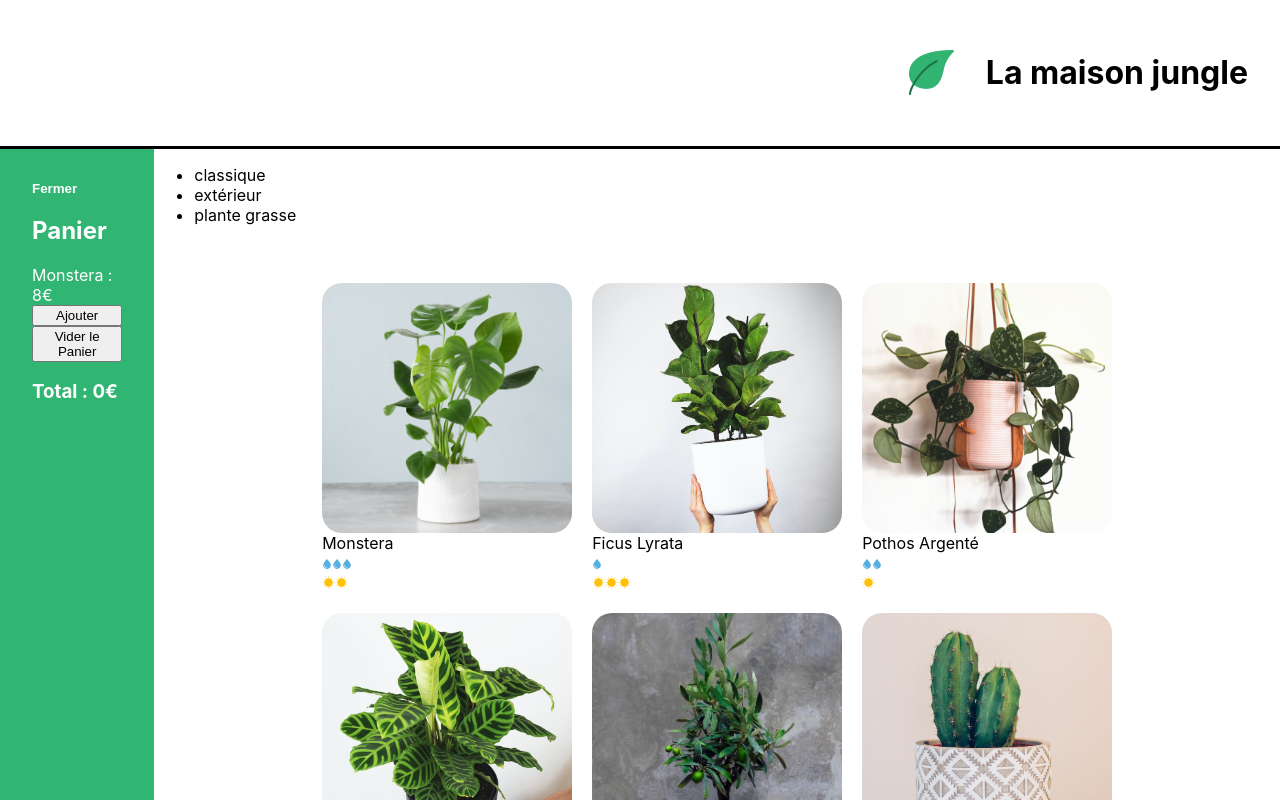
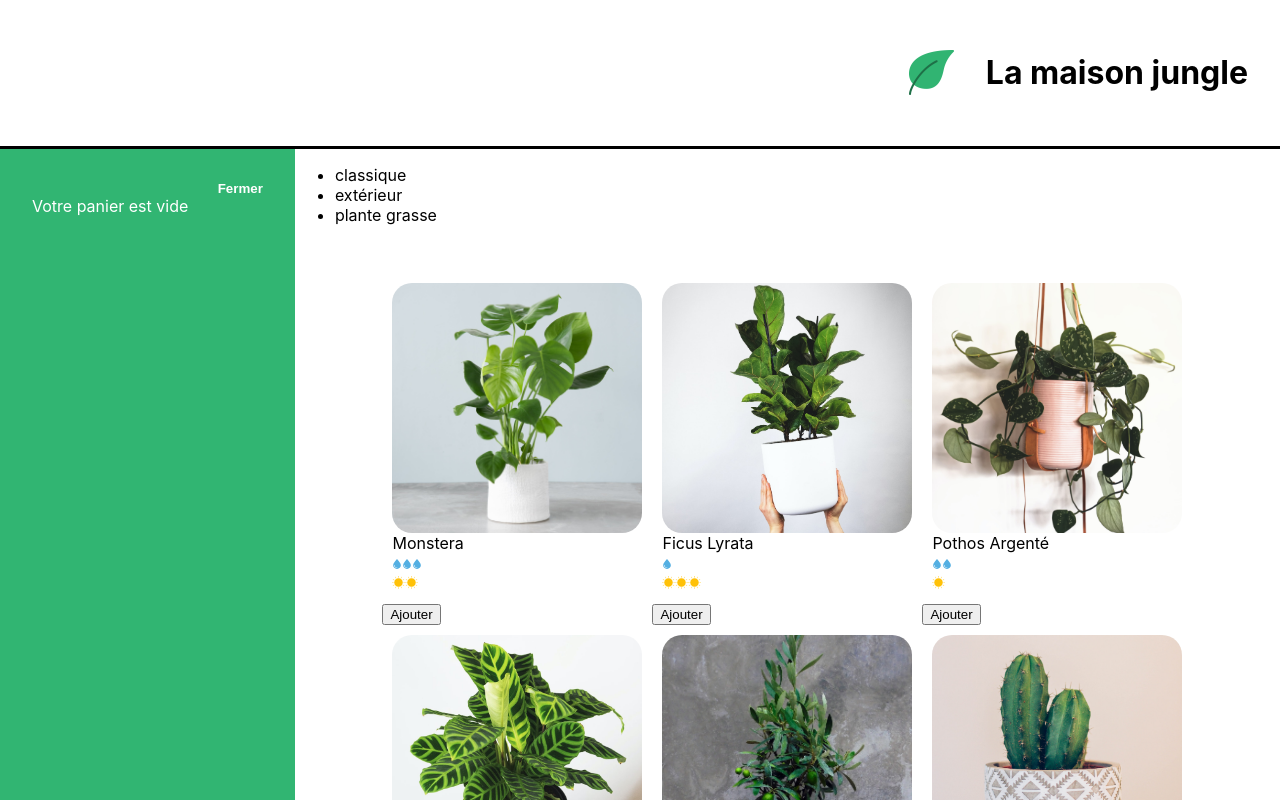
Before and after one commit to Ethanosaure/Learn-React, a React (Create React App) app: page / in a window 1280 px wide. Shown: the top 800 px of the page. Built offline with nearby package versions, Linux system fonts and the light colour scheme.

Commit message:
adding Cart operations

```diff
--- a/src/components/App.js
+++ b/src/components/App.js
@@ -4,8 +4,10 @@
 import Footer from "./Footer";
 import ShoppingList from "./ShoppingList";
 import "../styles/Layout.css";
+import { useState } from "react";
 
 function App() {
+  const [cart, updateCart] = useState([]);
   return (
     <div>
       <Banner>
@@ -13,8 +15,8 @@
         <h1 className="lmj-title">La maison jungle</h1>
       </Banner>
       <div className="lmj-layout-inner">
-        <Cart />
-        <ShoppingList />
+        <Cart cart={cart} updateCart={updateCart} />
+        <ShoppingList cart={cart} updateCart={updateCart} />
       </div>
       <Footer />
     </div>
--- a/src/components/Cart.js
+++ b/src/components/Cart.js
@@ -1,11 +1,12 @@
 import { useState } from "react";
 import "../styles/Cart.css";
 
-function Cart() {
-  const monsteraPrice = 8;
-  const [cart, updateCart] = useState(0);
+function Cart({ cart, updateCart }) {
   const [isOpen, setIsOpen] = useState(true);
-
+  const total = cart.reduce(
+    (acc, plantType) => acc + plantType.amount * plantType.price,
+    0
+  );
   return isOpen ? (
     <div className="lmj-cart">
       <button
@@ -14,11 +15,22 @@
       >
         Fermer
       </button>
-      <h2>Panier</h2>
-      <div>Monstera : {monsteraPrice}€</div>
-      <button onClick={() => updateCart(cart + 1)}>Ajouter</button>
-      <button onClick={() => updateCart(0)}>Vider le Panier</button>
-      <h3>Total : {monsteraPrice * cart}€</h3>
+      {cart.length > 0 ? (
+        <div>
+          <h2>Panier</h2>
+          <ul>
+            {cart.map(({ name, price, amount }, index) => (
+              <div key={`${name}-${index}`}>
+                {name} {price}€ x {amount}
+              </div>
+            ))}
+          </ul>
+          <h3>Total :{total}€</h3>
+          <button onClick={() => updateCart([])}>Vider le panier</button>
+        </div>
+      ) : (
+        <div>Votre panier est vide</div>
+      )}
     </div>
   ) : (
     <div className="lmj-cart-closed">
--- a/src/components/ShoppingList.js
+++ b/src/components/ShoppingList.js
@@ -2,29 +2,47 @@
 import PlantItem from "./PlantItem";
 import "../styles/ShoppingList.css";
 
-function ShoppingList() {
+function ShoppingList({ cart, updateCart }) {
   const categories = plantList.reduce(
     (acc, plant) =>
       acc.includes(plant.category) ? acc : acc.concat(plant.category),
     []
   );
 
+  function addToCart(name, price) {
+    const currentPlantSaved = cart.find((plant) => plant.name === name);
+    if (currentPlantSaved) {
+      const cartFilteredCurrentPlant = cart.filter(
+        (plant) => plant.name !== name
+      );
+      updateCart([
+        ...cartFilteredCurrentPlant,
+        { name, price, amount: currentPlantSaved.amount + 1 },
+      ]);
+    } else {
+      updateCart([...cart, { name, price, amount: 1 }]);
+    }
+  }
+
   return (
-    <div>
+    <div className="lmj-shopping-list">
       <ul>
         {categories.map((cat) => (
           <li key={cat}>{cat}</li>
         ))}
       </ul>
       <ul className="lmj-plant-list">
-        {plantList.map(({ id, cover, name, water, light }) => (
+        {plantList.map(({ id, cover, name, water, light, price }) => (
+          <div key={id}>
             <PlantItem
-            key={id}
               cover={cover}
               name={name}
               water={water}
               light={light}
+              price={price}
             />
+            <button onClick={() => addToCart(name, price)}>Ajouter</button>
+          </div>
         ))}
       </ul>
     </div>
--- a/src/datas/PlantList.js
+++ b/src/datas/PlantList.js
@@ -16,6 +16,7 @@
     light: 2,
     water: 3,
     cover: monstera,
+    price: 15,
   },
   {
     name: "ficus lyrata",
@@ -24,6 +25,7 @@
     light: 3,
     water: 1,
     cover: lyrata,
+    price: 16,
   },
 
   {
@@ -33,6 +35,8 @@
     light: 1,
     water: 2,
     cover: pothos,
+
+    price: 9,
   },
   {
     name: "calathea",
@@ -41,6 +45,8 @@
     light: 2,
     water: 3,
     cover: calathea,
+
+    price: 20,
   },
   {
     name: "olivier",
@@ -49,6 +55,7 @@
     light: 3,
     water: 1,
     cover: olivier,
+    price: 25,
   },
 
   {
@@ -58,6 +65,7 @@
     light: 2,
     water: 1,
     cover: cactus,
+    price: 6,
   },
   {
     name: "basilique",
@@ -66,6 +74,7 @@
     light: 2,
     water: 3,
     cover: basil,
+    price: 5,
   },
   {
     name: "succulente",
@@ -74,6 +83,7 @@
     light: 2,
     water: 1,
     cover: succulent,
+    price: 8,
   },
 
   {
@@ -83,5 +93,6 @@
     light: 2,
     water: 2,
     cover: mint,
+    price: 4,
   },
 ];
--- a/src/styles/Cart.css
+++ b/src/styles/Cart.css
@@ -5,7 +5,7 @@
   display: flex;
   flex-direction: column;
   justify-content: flex-start;
-  width: 200px;
+  width: 300px;
 }
 
 .lmj-cart-add-button {
@@ -22,11 +22,12 @@
   align-self: self-start;
   padding: 0;
   color: white;
+  align-self: flex-end;
 }
 
 .lmj-cart-closed {
   padding: 32px;
-  width: 200px;
+  width: 300px;
 }
 
 .lmj-cart-closed > button {
--- a/src/styles/PlantItem.css
+++ b/src/styles/PlantItem.css
@@ -12,4 +12,16 @@
   justify-content: center;
   flex-direction: column;
   text-transform: capitalize;
+  position: relative;
 }
+
+.lmj-plant-item-price {
+  position: absolute;
+  border-radius: 20px 20px 20px 0;
+  background-color: #31b472;
+  color: white;
+  padding: 15px;
+  right: 0;
+  top: 0;
+  font-weight: 500;
+}
```
Lines whose indentation alone changed are shown as unchanged.
